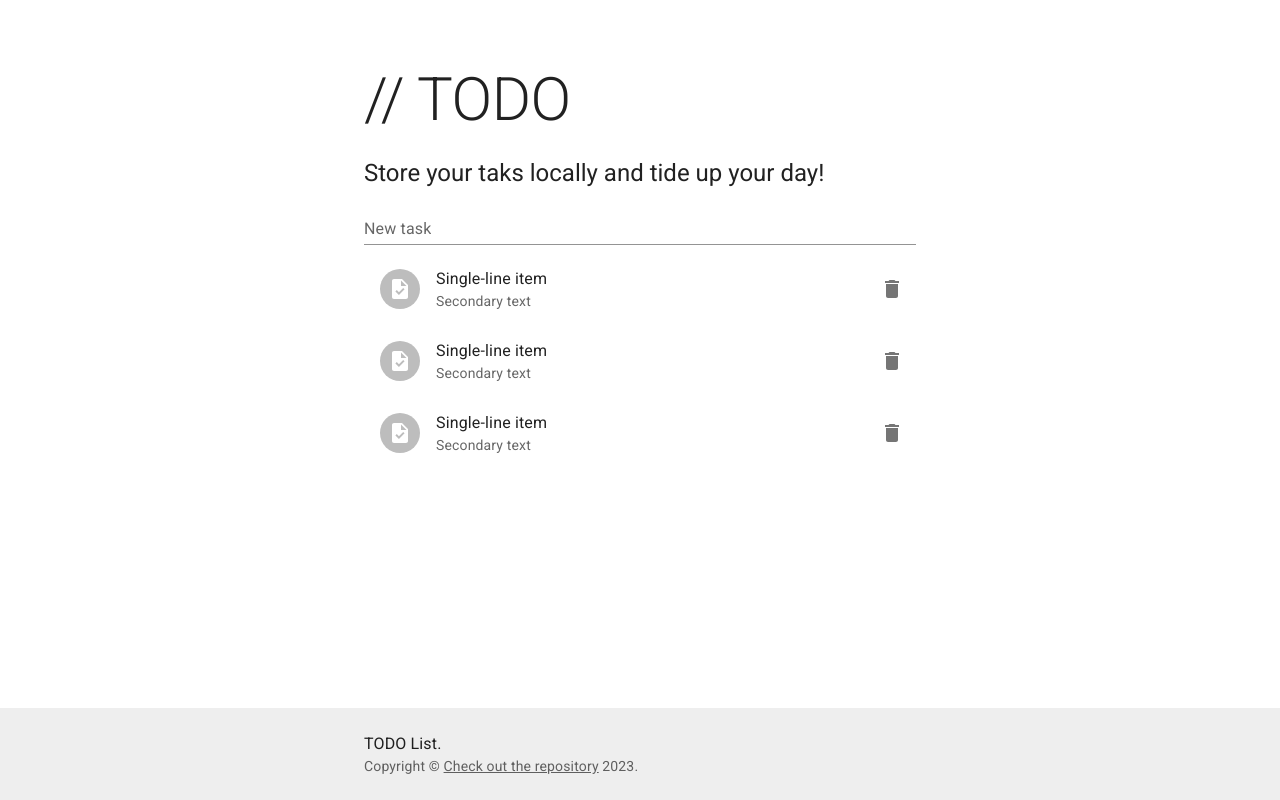
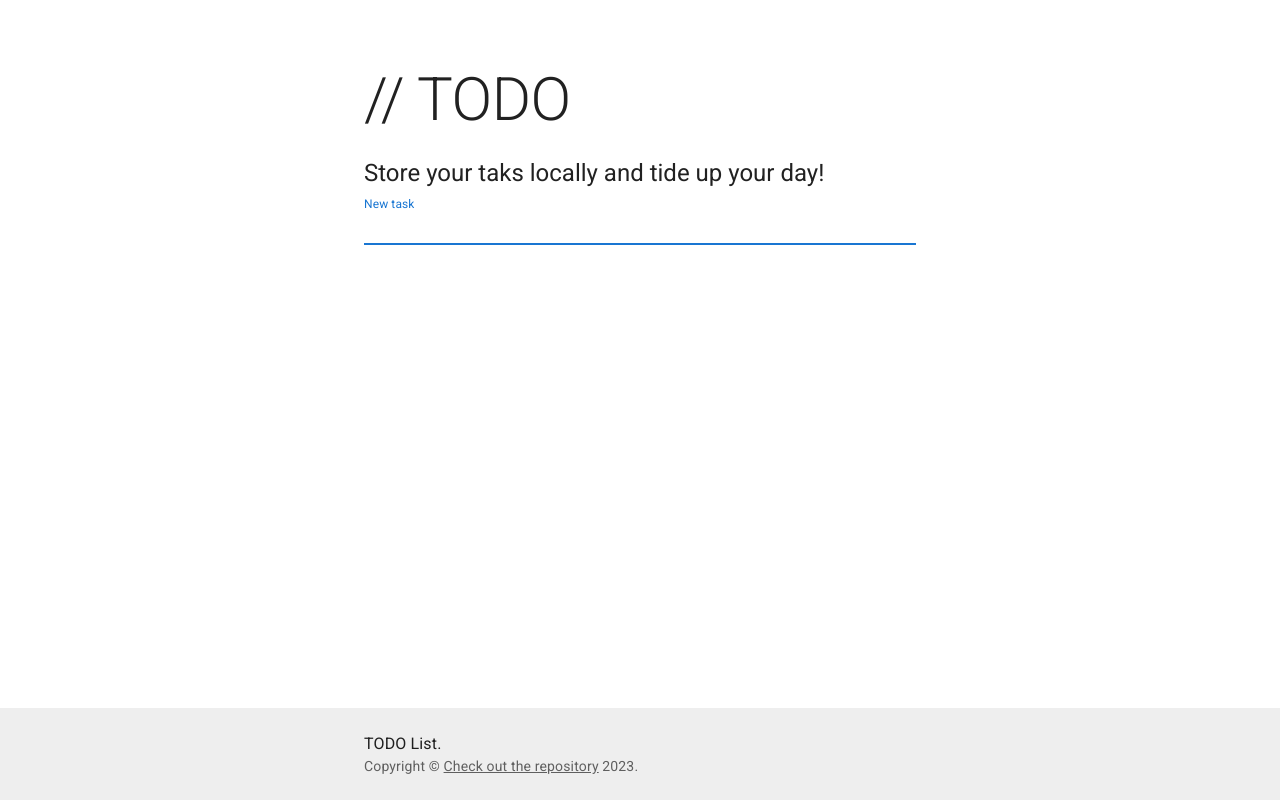
Before and after one commit to itsmemarioss/todolist-pwa, a React (Create React App) app: page / in a window 1280 px wide. Built offline with nearby package versions, Linux system fonts and the light colour scheme.

Commit message:
Add TodoProvider

```diff
--- a/package.json
+++ b/package.json
@@ -19,6 +19,7 @@
     "react-dom": "^18.2.0",
     "react-scripts": "5.0.1",
     "typescript": "^4.9.5",
+    "uuid": "^9.0.0",
     "web-vitals": "^2.1.4",
     "workbox-background-sync": "^6.6.0",
     "workbox-broadcast-update": "^6.6.0",
@@ -56,5 +57,8 @@
       "last 1 firefox version",
       "last 1 safari version"
     ]
+  },
+  "devDependencies": {
+    "@types/uuid": "^9.0.2"
   }
 }
--- a/src/App.tsx
+++ b/src/App.tsx
@@ -1,14 +1,17 @@
 import React from 'react';
 import StickyFooter from './layout/StickyFooter';
-import { TextField } from '@mui/material';
 import TaskList from './components/TaskList/TaskList';
+import TodoProvider from './components/Provider/Provider';
+import NewTask from './components/NewTask/NewTask';
 
 function App() {
   return (
-    <StickyFooter>
-      <TextField id="new-task" label="New task" variant="standard" fullWidth />
-      <TaskList />
-    </StickyFooter>
+    <TodoProvider>
+      <StickyFooter>
+        <NewTask />
+        <TaskList />
+      </StickyFooter>
+    </TodoProvider>
   );
 }
 
--- /dev/null
+++ b/src/components/NewTask/NewTask.tsx
@@ -0,0 +1,36 @@
+import { useContext, useState } from "react";
+import { TextField } from "@mui/material";
+import { TodoContext } from "../Provider/Provider";
+
+const NewTask = () => {
+  const { addTask } = useContext(TodoContext);
+  const [text, setText] = useState("");
+
+  const sendValue = () => {
+    addTask(text);
+    setText("");
+  }
+
+  return (
+
+        <TextField id="new-task"
+          placeholder='Add a new task'
+          fullWidth
+          autoFocus
+          label="New task"
+          variant="standard"
+          value={text}
+          onChange={(event: React.ChangeEvent<HTMLInputElement>) => {
+            setText(event.target.value);
+          }}
+          onKeyDown={(e) => {
+            if(e.keyCode === 13){
+              sendValue()
+            }
+          }}
+        />
+
+  );
+}
+
+export default NewTask;
--- /dev/null
+++ b/src/components/Provider/Provider.tsx
@@ -0,0 +1,76 @@
+import { createContext, useState, useEffect } from "react";
+import { v4 as uuidv4 } from "uuid";
+
+export interface Task {
+  id: string;
+  description: string;
+  isDone: boolean;
+}
+
+export type TodoContext = {
+  tasks: Task[];
+  addTask: (task: string) => void;
+  removeTask: (id: string) => void;
+}
+
+export const TodoContext = createContext<TodoContext>({
+  tasks: [],
+  addTask: (task: string) => {},
+  removeTask: (id: string) => {},
+});
+
+const todoListItemName = "todo-list";
+
+const getTodoList = () => {
+  const stringContent = localStorage.getItem(todoListItemName);
+  return JSON.parse(stringContent!) as Task[];
+}
+
+export type TodoProviderProps = {
+  children: React.ReactNode;
+};
+
+const TodoProvider = ({ children }: TodoProviderProps) => {
+  const [tasks, setTasks] = useState([] as Task[]);
+
+  useEffect(()=>{
+    const todoList = localStorage.getItem(todoListItemName);
+
+    if(todoList){
+      setTasks(JSON.parse(todoList));
+    } else {
+      localStorage.setItem(todoListItemName,JSON.stringify([]));
+    }
+  },[]);
+
+  const addTask = (description: string) => {
+    const todoList = getTodoList();
+    const newTask: Task = {
+      id: uuidv4(),
+      description,
+      isDone: false
+    }
+    todoList.push(newTask);
+    localStorage.setItem(todoListItemName, JSON.stringify(todoList));
+    setTasks(todoList);
+  }
+
+  const removeTask = (id: string) => {
+    let todoList = getTodoList();
+    todoList = todoList.filter(task => task.id !== id)
+    localStorage.setItem(todoListItemName, JSON.stringify(todoList));
+    setTasks(todoList);
+  }
+
+  const value = {
+    tasks,
+    addTask,
+    removeTask
+  };
+
+  return <TodoContext.Provider value={value}>
+    {children}
+  </TodoContext.Provider>
+}
+
+export default TodoProvider;
--- a/src/components/TaskList/TaskList.tsx
+++ b/src/components/TaskList/TaskList.tsx
@@ -1,21 +1,16 @@
-import React from 'react';
+import { useContext } from 'react';
 import { Avatar, IconButton, List, ListItem, ListItemAvatar, ListItemText } from '@mui/material';
 import DeleteIcon from '@mui/icons-material/Delete';
 import TaskIcon from '@mui/icons-material/Task';
-
-function generate(element: React.ReactElement) {
-  return [0, 1, 2].map((value) =>
-    React.cloneElement(element, {
-      key: value,
-    }),
-  );
-}
+import { TodoContext } from '../Provider/Provider';
 
 const TaskList = () => {
+  const { tasks } = useContext(TodoContext);
+
   return (
     <List dense={false}>
-        {generate(
-          <ListItem
+        {tasks && tasks.map( task =>
+          <ListItem key={task.id}
             secondaryAction={
               <IconButton edge="end" aria-label="delete">
                 <DeleteIcon />
@@ -28,8 +23,8 @@ const TaskList = () => {
               </Avatar>
             </ListItemAvatar>
             <ListItemText
-              primary="Single-line item"
-              secondary={'Secondary text'}
+              primary={`${task.description}`}
+              secondary={`${task.isDone ? "Done" : "To Do"}`}
             />
           </ListItem>,
         )}
```
Also changed, not shown: 1 other file (tests, documents, lock files or other folders).
